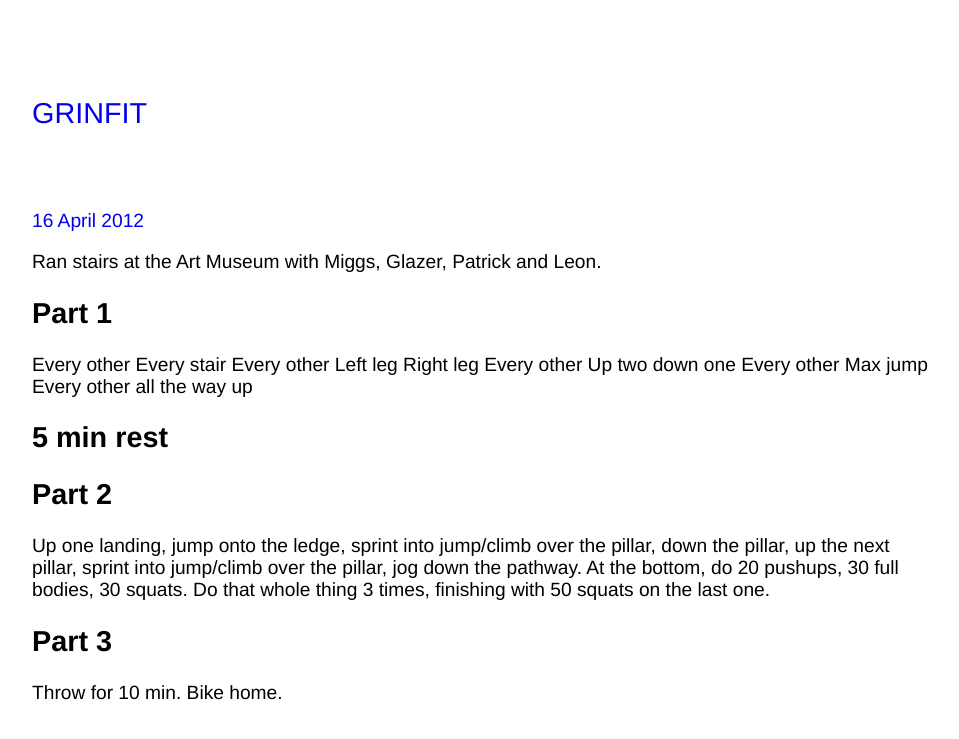
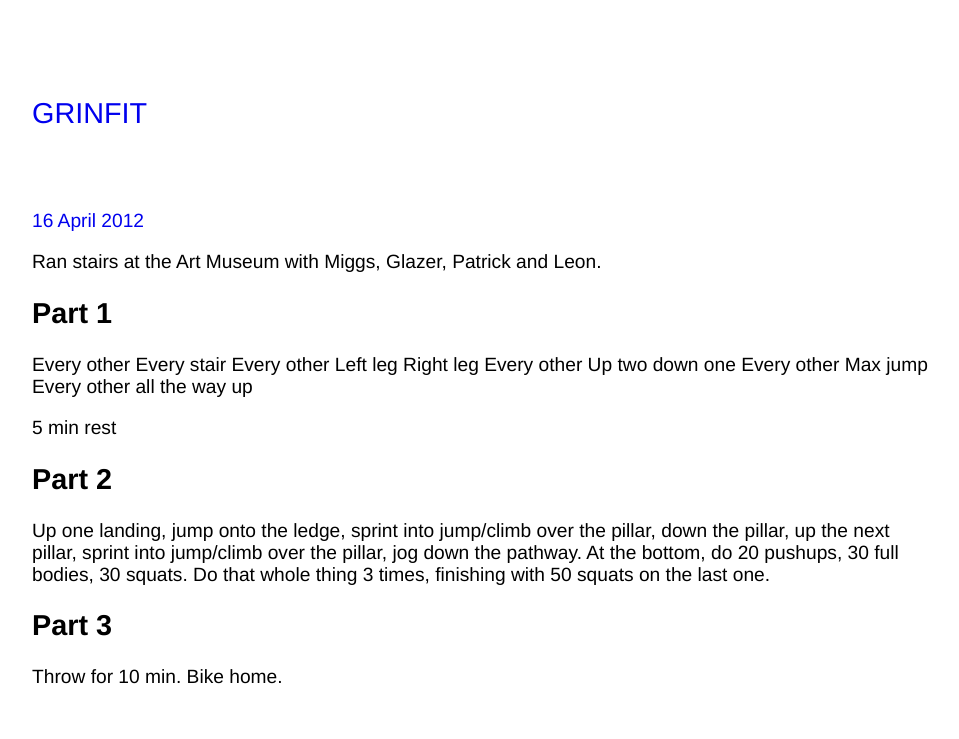
Before and after one commit to lyoshenka/lyoshenka.github.io, a Jekyll site: the page built from _posts/2012-04-16-spinners-stairs-workout.md, in a window 1280 px wide. Shown: the top 739 px of the page, without its empty margins (158-1117 px from the left). Built offline with Jekyll 4.4.1, drawn with Linux system fonts in a browser that asks for light colours.

```diff
--- a/_posts/2012-04-16-spinners-stairs-workout.md
+++ b/_posts/2012-04-16-spinners-stairs-workout.md
@@ -16,7 +16,7 @@ Every other
 Max jump
 Every other all the way up
 
-## 5 min rest
+5 min rest
 
 ## Part 2
 Up one landing, jump onto the ledge, sprint into jump/climb over the pillar, down the pillar, up the next pillar, sprint into jump/climb over the pillar, jog down the pathway. At the bottom, do 20 pushups, 30 full bodies, 30 squats. Do that whole thing 3 times, finishing with 50 squats on the last one.
```
